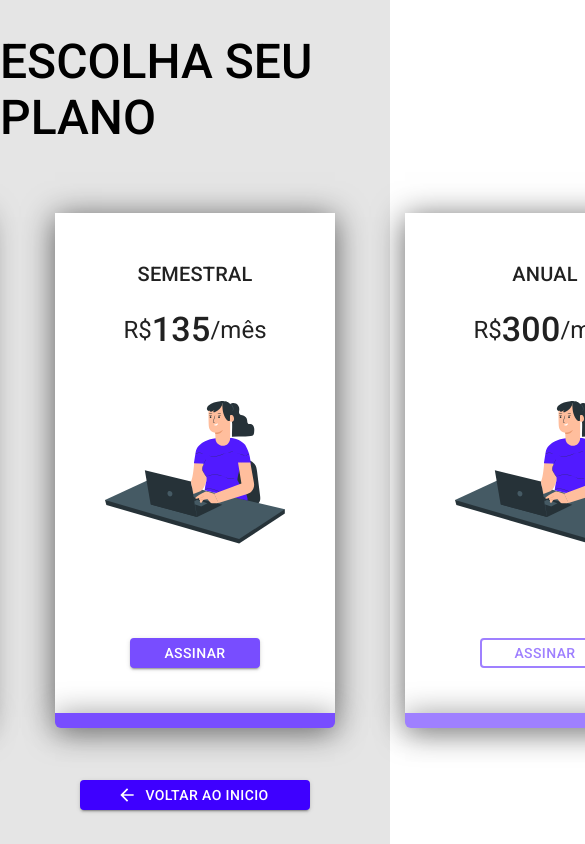
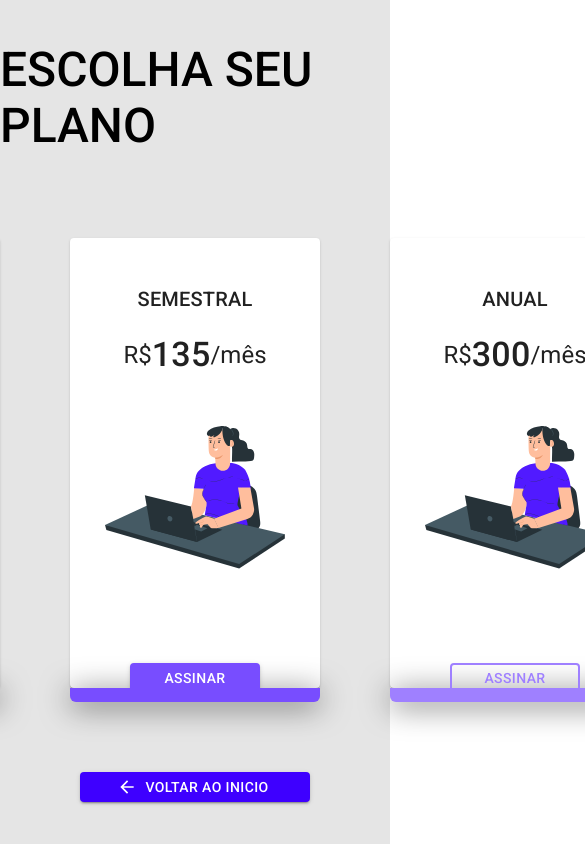
Before and after one commit to ogabrielalves/sollute-react-v2, a React (Vite) app: page / in a window 390 px wide. Shown: the top 844 px of the page, 585 px wide, since content can reach past the window. Built offline with nearby package versions, Linux system fonts and the light colour scheme.

Commit message:
teste de responsividade

```diff
--- /dev/null
+++ b/src/components/PriceCard/PriceCard.module.scss
@@ -0,0 +1,15 @@
+.card {
+    min-width: 280px;
+    max-width: 280px;
+    height: 500px;
+    border-radius: 0;
+    box-shadow: '0 4px 30px 0 rgba(0,0,0,0.61)';
+}
+
+@media screen and (max-width: 1280px) {
+    .card {
+        min-width: 250px;
+        max-width: 250px;
+        height: 450px;
+    }
+}
--- a/src/components/PriceCard/index.tsx
+++ b/src/components/PriceCard/index.tsx
@@ -1,4 +1,5 @@
-import * as React from 'react';
+import styles from './PriceCard.module.scss';
+
 import Card from '@mui/material/Card';
 import CardActions from '@mui/material/CardActions';
 import CardContent from '@mui/material/CardContent';
@@ -19,7 +20,7 @@ interface Props {
 export default function PriceCard({ typePlan, pricePlan, imagePlan, alt, variantButton, backgroundColor, borderColor, colorText}: Props) {
   return (
     <>
-      <Card sx={{ minWidth: 280, maxWidth: 280, height: 500, borderRadius: 0, boxShadow: '0 4px 30px 0 rgba(0,0,0,0.61)' }}>
+      <Card className={styles.card}>
         <CardContent>
           <Typography sx={{ fontSize: 20, fontWeight: '500', textAlign: 'center', marginBottom: '20px', marginTop: '30px' }} gutterBottom>
             {typePlan}
```
